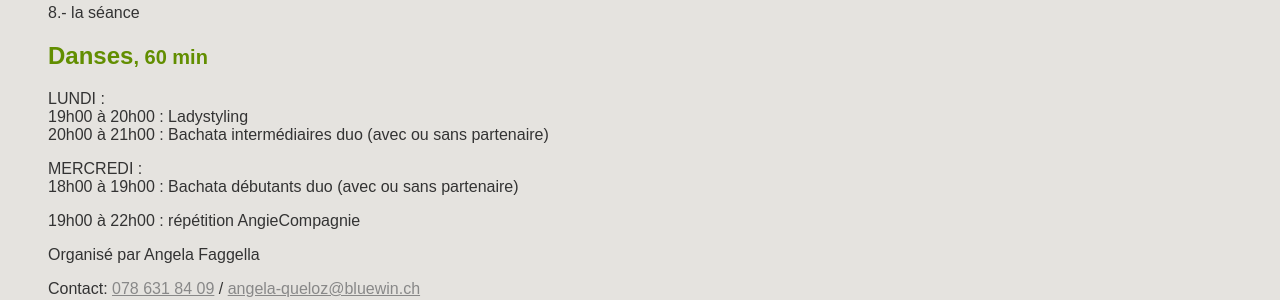
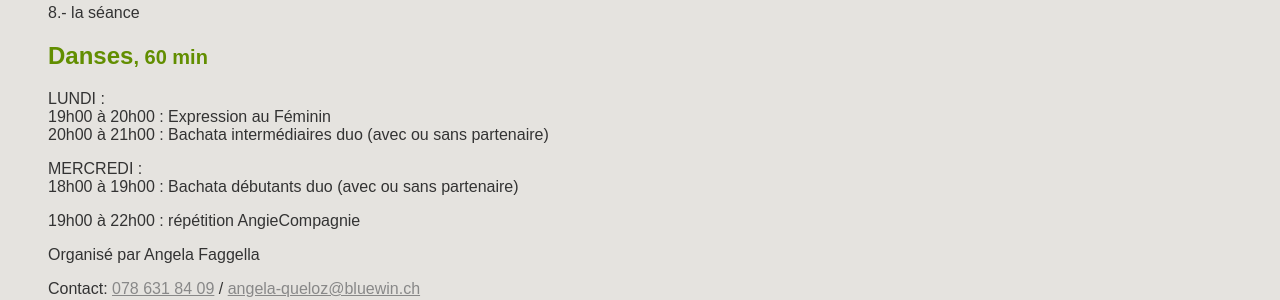
Before and after one commit to kilowhat/gymagine.ch, a Jekyll site: the page built from cours.md, in a window 1280 px wide. Shown: the part 1654-1954 px from the top of the page. Built offline with Jekyll 4.4.1, drawn with Linux system fonts in a browser that asks for light colours; comment, search, counter and statistics services are not loaded.

Commit message:
Modification cours danse

```diff
--- a/cours.md
+++ b/cours.md
@@ -87,7 +87,7 @@ Contact: [078 859 68 95](tel:+41788596895) / <cours@anitajoray.com>
 ## Danses<small>, 60 min</small>
 
 LUNDI :<br>
-19h00 à 20h00 : Ladystyling<br>
+19h00 à 20h00 : Expression au Féminin<br>
 20h00 à 21h00 : Bachata intermédiaires duo (avec ou sans partenaire)
 
 MERCREDI :<br>
```
